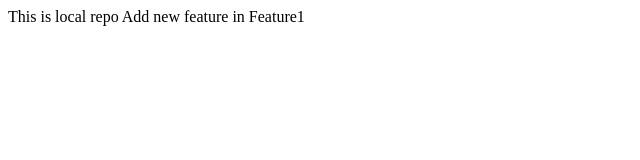
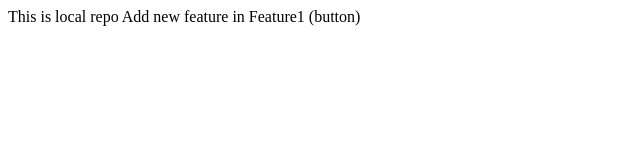
Before and after one commit to rushichougule-14/LocalRepo, a plain HTML site: page index.html in a window 1280 px wide. Shown: the full height of the page, 0-640 px from the left. Drawn offline with Linux system fonts and the light colour scheme.

Commit message:
Add button

```diff
--- a/index.html
+++ b/index.html
@@ -1,2 +1,2 @@
 <p1>This is local repo</p1>
-<p1>Add new feature in Feature1</p1>
+<p1>Add new feature in Feature1 (button)</p1>
```
